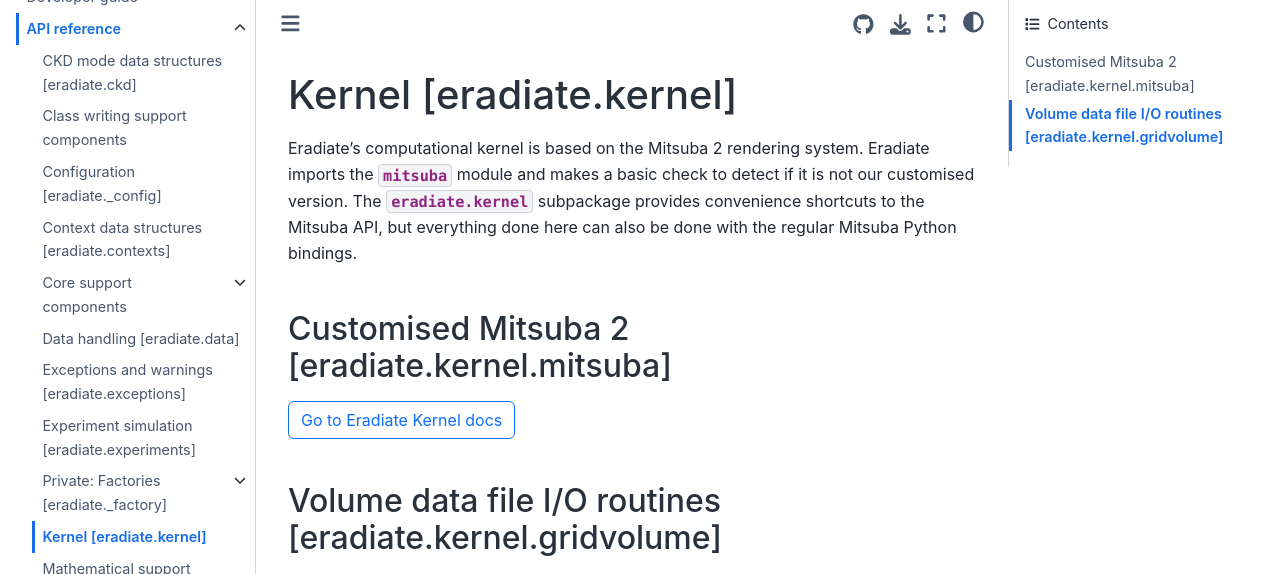
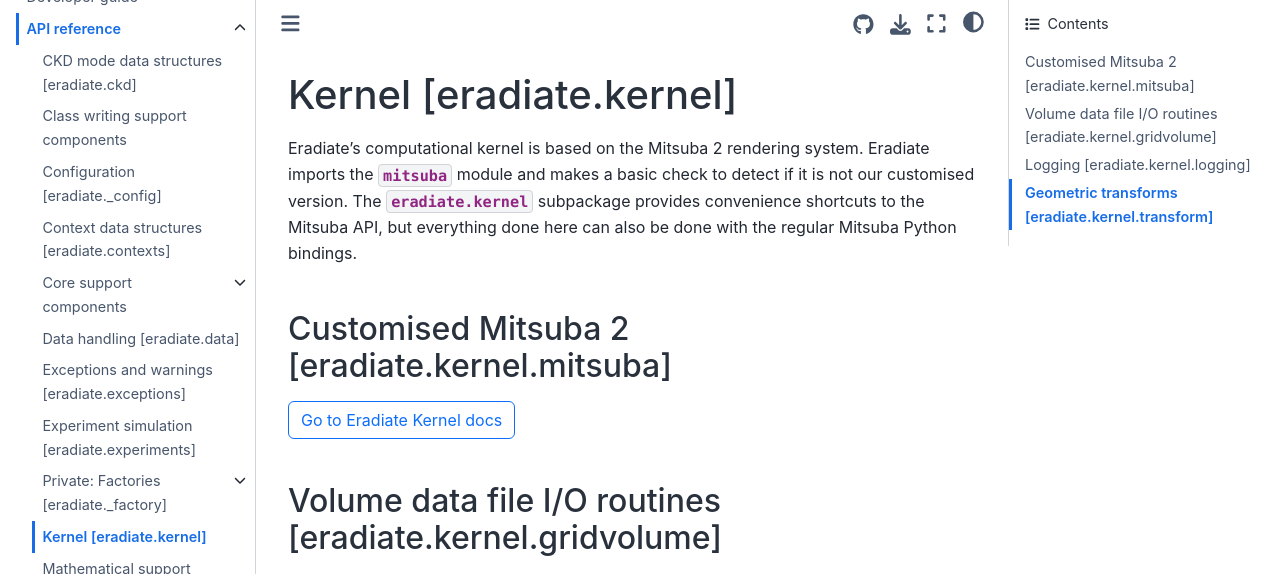
Before and after one commit to eradiate/eradiate, a Sphinx documentation site: the page built from docs/rst/reference/kernel.rst, in a window 1280 px wide and 1270 px high. Shown: the top 574 px of the window. Built offline with Sphinx 7.4.7 and the Sphinx Book theme 1.1.4, drawn with Linux system fonts in a browser that asks for light colours; pages that are not in the unit, such as notebooks, are missing from menus; some of the changed text lies outside the part shown; grey boxes are pictures that could not be loaded.

Commit message:
Docs: Kernel API docs update

```diff
--- a/docs/rst/reference/kernel.rst
+++ b/docs/rst/reference/kernel.rst
@@ -27,3 +27,24 @@
 
    write_binary_grid3d
    read_binary_grid3d
+
+Logging [eradiate.kernel.logging]
+---------------------------------
+
+.. currentmodule:: eradiate.kernel.logging
+
+.. autosummary::
+   :toctree: generated/autosummary/
+
+   install_logging
+
+Geometric transforms [eradiate.kernel.transform]
+------------------------------------------------
+
+.. currentmodule:: eradiate.kernel.transform
+
+.. autosummary::
+   :toctree: generated/autosummary/
+
+   map_cube
+   map_unit_cube
```
Also changed, not shown: 2 other files.
